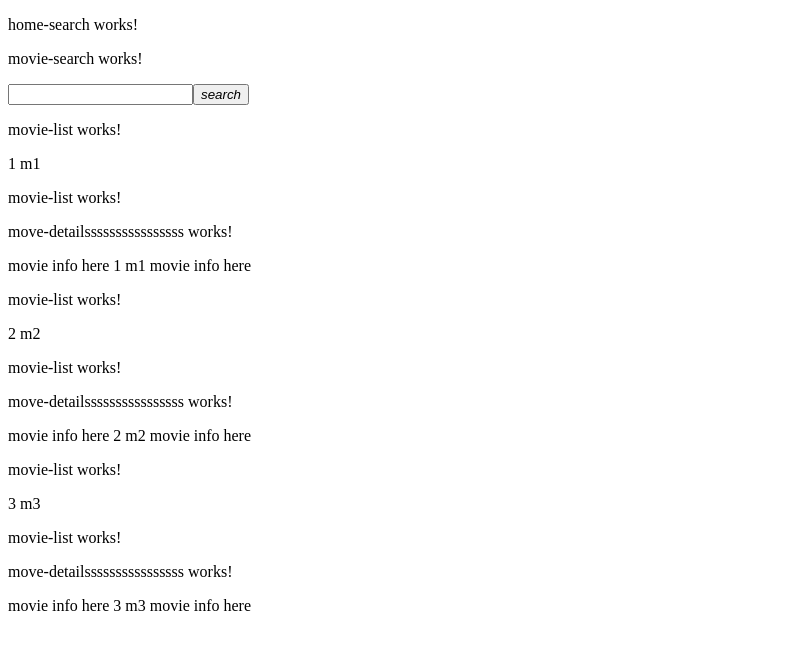
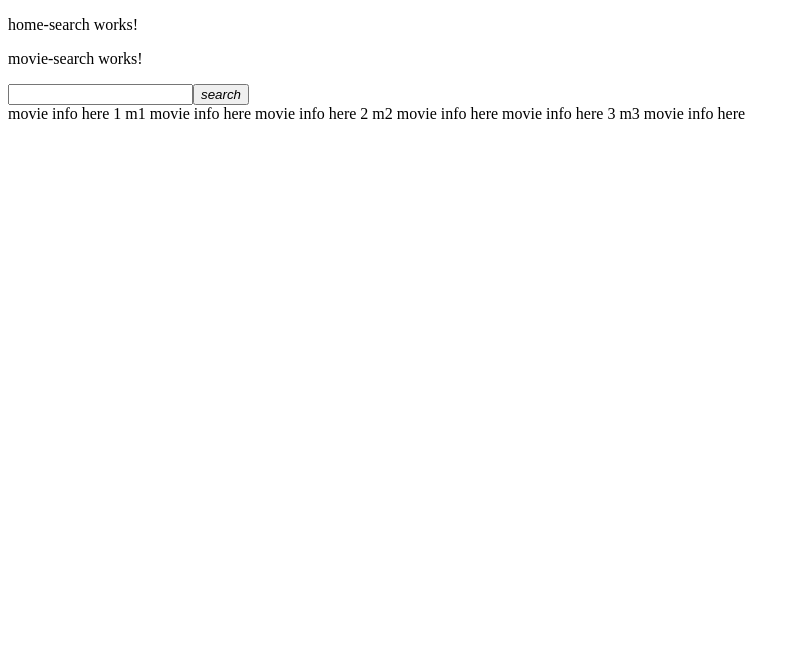
Before and after one commit to n1kos/tmdb-angular2-client-demo, an Angular app: page / in a window 1280 px wide. Shown: the top 650 px of the page, without its empty margins (0-800 px from the left). Built offline with nearby package versions, Linux system fonts and the light colour scheme.

Commit message:
design: input is a component, so it can be reused. it just passes the search term to the parent and the parent access the search service that will perform the search
at this point, we have child->parent data flow, now to use that data in the parent component

```diff
--- a/src/app/home-search/home-search.component.html
+++ b/src/app/home-search/home-search.component.html
@@ -1,6 +1,6 @@
 <p>home-search works!</p>
 <form [formGroup]="checkoutForm" action="">
-<app-movie-search (onSubmit)="searchMovies" ></app-movie-search>
+<app-movie-search (newSearchEvent)="searchMovies()" ></app-movie-search>
 </form>
 
 <app-movie-list [movie]="movie" *ngFor="let movie of movies"></app-movie-list>
--- a/src/app/home-search/home-search.component.ts
+++ b/src/app/home-search/home-search.component.ts
@@ -25,7 +25,7 @@ export class HomeSearchComponent implements OnInit {
     console.log(this.movies);
   }
 
-  searchMovies() {
-    console.log("search")
+  searchMovies(searchTerm: string | null = "") {
+    console.log("search for", searchTerm)
   }
 }
--- a/src/app/movie-details/movie-details.component.html
+++ b/src/app/movie-details/movie-details.component.html
@@ -1,4 +1,3 @@
-<p>move-detailssssssssssssssss works!</p>
 movie info here
 {{movie.id}}
 {{movie.title}}
--- a/src/app/movie-list/movie-list.component.html
+++ b/src/app/movie-list/movie-list.component.html
@@ -1,5 +1 @@
-<p>movie-list works!</p>
-{{movie.id}}
-{{movie.title}}
-<p>movie-list works!</p>
 <app-movie-details [movie]="movie" ></app-movie-details>
--- a/src/app/movie-search/movie-search.component.html
+++ b/src/app/movie-search/movie-search.component.html
@@ -1,6 +1,6 @@
 <p>movie-search works!</p>
 <div class="input-field">
-    <input type="search" name="movie-search" id="movie-search" [formControl]="termInput">
-    <button><label class="label-icon" for="search"><i class="material-icons">search</i></label></button>
+    <input type="search" name="movie-search" id="movie-search" #termInputValue [formControl]="termInput">
+    <button (click)="searchMovie(termInputValue.value)"><label class="label-icon" for="search"><i class="material-icons">search</i></label></button>
     {{termInput.value}}
 </div>
--- a/src/app/movie-search/movie-search.component.ts
+++ b/src/app/movie-search/movie-search.component.ts
@@ -1,4 +1,4 @@
-import { Component, OnInit } from '@angular/core';
+import { Component, OnInit, Output, EventEmitter } from '@angular/core';
 import { FormControl } from '@angular/forms';
 
 @Component({
@@ -7,9 +7,19 @@ import { FormControl } from '@angular/forms';
   styleUrls: ['./movie-search.component.sass']
 })
 export class MovieSearchComponent implements OnInit {
-
+  @Output() newSearchEvent = new EventEmitter<string>();
   termInput = new FormControl();
   constructor() { }
+
+  searchMovie(searchTerm: string) {
+    // using without #prop in the template
+    // this.newSearchEvent.emit(this.termInput.value)
+    // console.log(this.termInput.value);
+
+    //use with #prop in the template
+    this.newSearchEvent.emit(searchTerm)
+    // console.log(searchTerm);
+  }
 
   ngOnInit(): void {
   }
```
